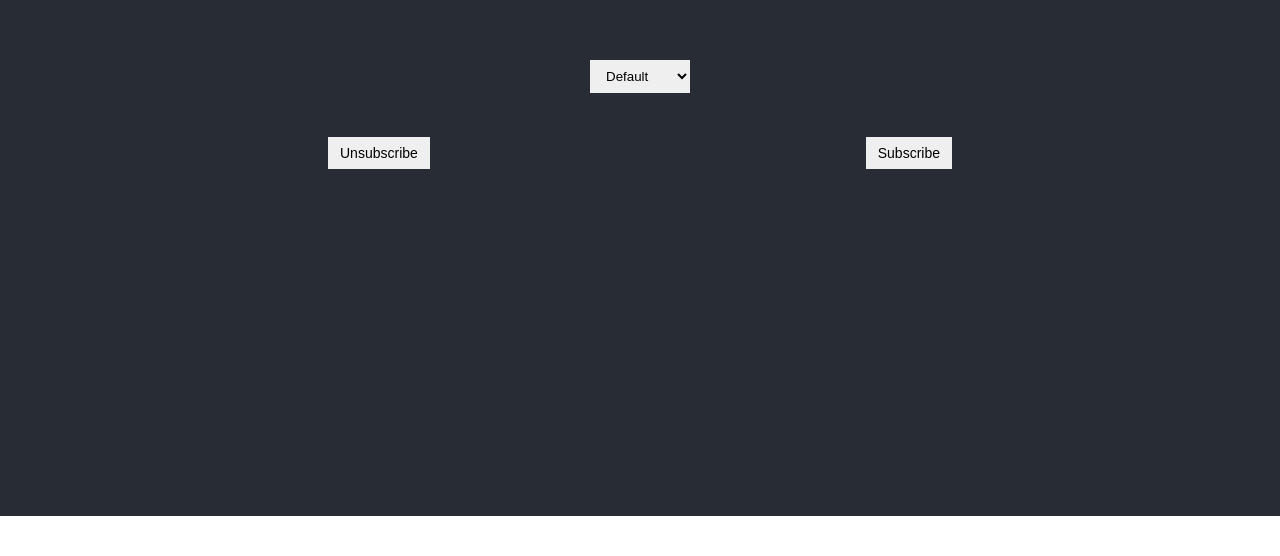
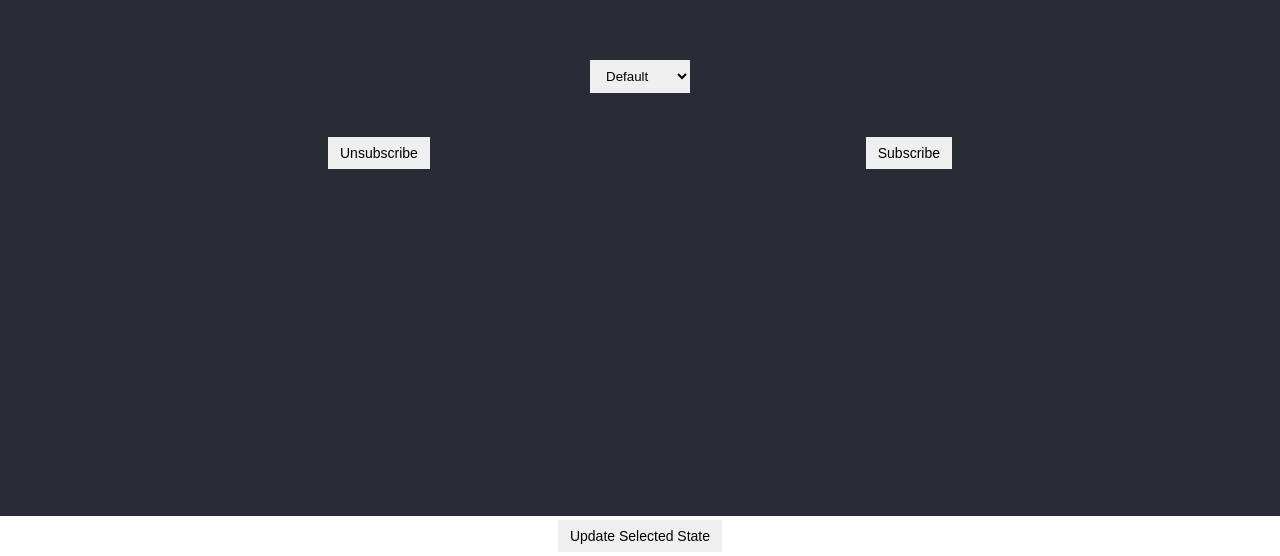
Before and after one commit to evanbechtol/rxjs-dyanmic-subscribing, a React (Create React App) app: page / in a window 1280 px wide. Shown: the part 284-840 px from the top of the page. Before the commit the page ends 800 px from the top, so only its background shows below. Built offline with nearby package versions, Linux system fonts and the light colour scheme.

Commit message:
Performance improvements
- Reduce re-renders by utilizing useCallback and useMemo hooks
- Create Select component
- Extract types into a separate file

```diff
--- a/src/App.tsx
+++ b/src/App.tsx
@@ -1,15 +1,11 @@
-import React, { useEffect, useState } from "react";
+import React, { useCallback, useEffect, useMemo, useState } from "react";
 import "./App.css";
 import Button from "./components/Button/button";
 import { state } from "./store/sharedStateModule";
 import { BehaviorSubject } from "rxjs";
 import { v4 as uuidv4 } from "uuid";
-
-interface Subscription {
-  name: string;
-  subscription: any;
-  uid: string;
-}
+import Select from "./components/Select/Select";
+import { Subscription } from "./types";
 
 const initialSubscriptionState = {
   name: "Default",
@@ -23,41 +19,55 @@ function App() {
     initialSubscriptionState,
   ] as Subscription[]);
 
+  const subscribe = useCallback(
+    (uid: string, newSub: BehaviorSubject<any>) => {
+      const sub = newSub.subscribe();
+      const subscriptionToAdd = {
+        name: `subscriptions ${subscriptions.length + 1}`,
+        uid,
+        subscription: sub,
+      };
+
+      setSubscriptions((prevState) => [...prevState, subscriptionToAdd]);
+    },
+    [subscriptions.length]
+  );
+
   const btnAttrs = {
     subscribe: {
       buttonText: "Subscribe",
       disabled: false,
-      handler: () => {
+      handler: useCallback(() => {
         // eslint-disable-next-line no-console
         console.log("calling subscribe");
         subscribe(uuidv4(), state);
-      },
+      }, [subscribe]),
       name: "subscribe",
       value: "subscribe",
     },
     unsubscribe: {
       buttonText: "Unsubscribe",
       disabled: false,
-      handler: () => {
+      handler: useCallback(() => {
         // eslint-disable-next-line no-console
         console.log("calling unsubscribe");
         unsubscribe(selectedSubscription);
-      },
+      }, [selectedSubscription]),
       name: "unsubscribe",
       value: "unsubscribe",
     },
+    updateState: {
+      buttonText: "Update Selected State",
+      disabled: false,
+      handler: () => {
+        // eslint-disable-next-line no-console
+        console.log("calling update state");
+        unsubscribe(selectedSubscription);
+      },
+      name: "update selected state",
+      value: "update selected state",
+    },
   };
-
-  function subscribe(uid: string, newSub: BehaviorSubject<any>) {
-    const sub = newSub.subscribe();
-    const subscriptionToAdd = {
-      name: `subscriptions ${subscriptions.length + 1}`,
-      uid,
-      subscription: sub,
-    };
-
-    setSubscriptions((prevState) => [...prevState, subscriptionToAdd]);
-  }
 
   function unsubscribe(uid: string) {
     setSubscriptions((prevState) =>
@@ -65,36 +75,18 @@ function App() {
     );
   }
 
-  useEffect(() => {
-    // eslint-disable-next-line no-console
-    console.log(subscriptions);
-  }, [subscriptions]);
-
-  const handleSelectionChanged = () => {
-    const selectElem = document.getElementById(
-      "subscriptions-select-input"
-    ) as HTMLInputElement;
-
-    const value = selectElem?.value;
-
-    if (value && value.length) {
-      setSelectedSubscription(value);
-    }
-  };
+  function onSelectedSubscriptionChanged(value: string) {
+    setSelectedSubscription(value);
+  }
 
   return (
     <div className="App">
       <header className="App-header">
-        <select
-          id="subscriptions-select-input"
-          onChange={handleSelectionChanged}
-        >
-          {subscriptions.map((sub) => (
-            <option key={sub.uid} value={sub.uid}>
-              {sub.name}
-            </option>
-          ))}
-        </select>
+        <Select
+          subscriptions={subscriptions}
+          onSelect={onSelectedSubscriptionChanged}
+        />
+
         <div className="btn-container">
           <Button
             name={btnAttrs.unsubscribe.name}
@@ -113,6 +105,16 @@ function App() {
           />
         </div>
       </header>
+
+      <div className="actions-container">
+        <Button
+          name={btnAttrs.updateState.name}
+          buttonText={btnAttrs.updateState.buttonText}
+          disabled={btnAttrs.updateState.disabled}
+          handler={btnAttrs.updateState.handler}
+          value={btnAttrs.updateState.value}
+        />
+      </div>
     </div>
   );
 }
--- /dev/null
+++ b/src/components/Select/Select.tsx
@@ -0,0 +1,34 @@
+import React, { useCallback, useMemo } from "react";
+import { SelectProps } from "./types";
+
+const Select = ({ subscriptions, onSelect }: SelectProps) => {
+  const handleSelectionChanged = useCallback(() => {
+    const selectElem = document.getElementById(
+      "subscriptions-select-input"
+    ) as HTMLInputElement;
+
+    const value = selectElem?.value;
+
+    if (value && value.length) {
+      onSelect(value);
+    }
+  }, [onSelect]);
+
+  const mapOptions = useMemo(
+    () =>
+      subscriptions.map((sub) => (
+        <option key={sub.uid} value={sub.uid}>
+          {sub.name}
+        </option>
+      )),
+    [subscriptions]
+  );
+
+  return (
+    <select id="subscriptions-select-input" onChange={handleSelectionChanged}>
+      {mapOptions}
+    </select>
+  );
+};
+
+export default Select;
--- /dev/null
+++ b/src/components/Select/types.ts
@@ -0,0 +1,6 @@
+import { Subscription } from "../../types";
+
+export interface SelectProps {
+  subscriptions: Subscription[];
+  onSelect: (val: string) => void;
+}
--- /dev/null
+++ b/src/types.ts
@@ -0,0 +1,5 @@
+export interface Subscription {
+  name: string;
+  subscription: any;
+  uid: string;
+}
```
Also changed, not shown: src/components/Select/select.css (added).
